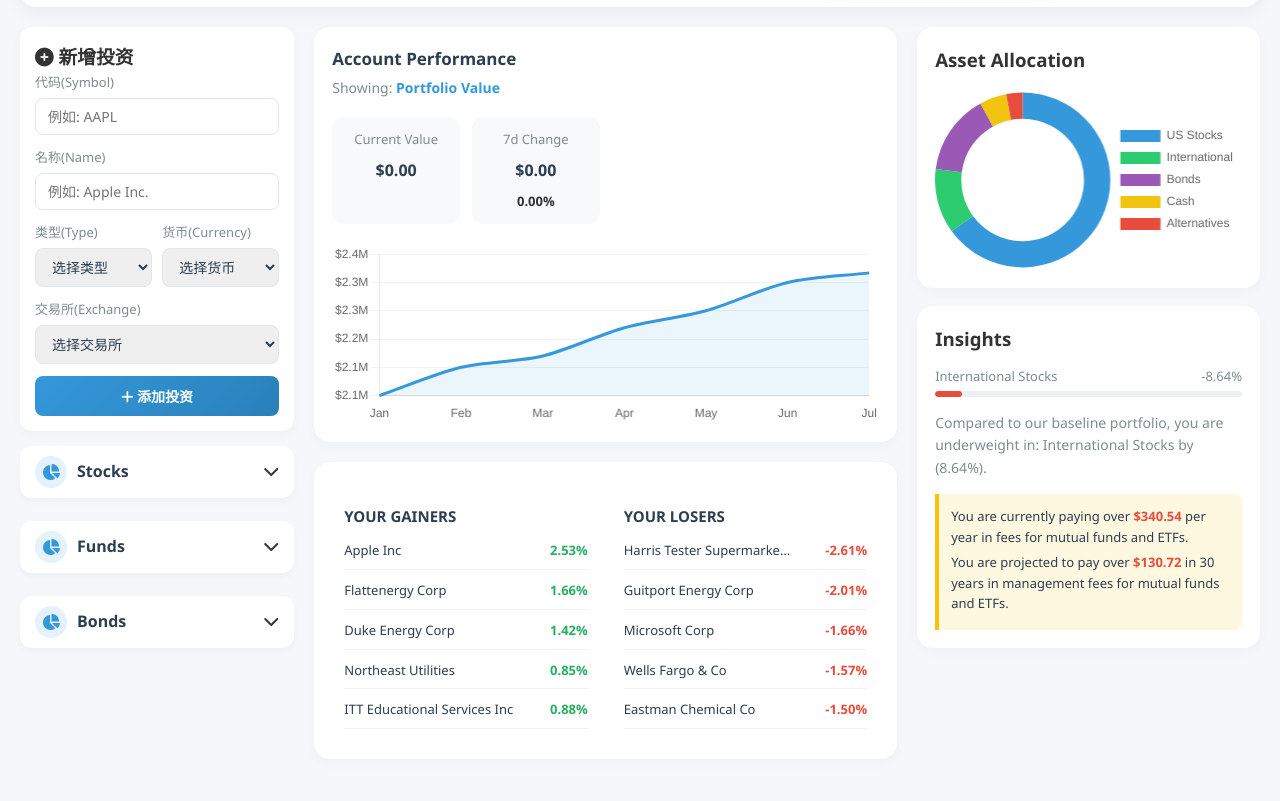
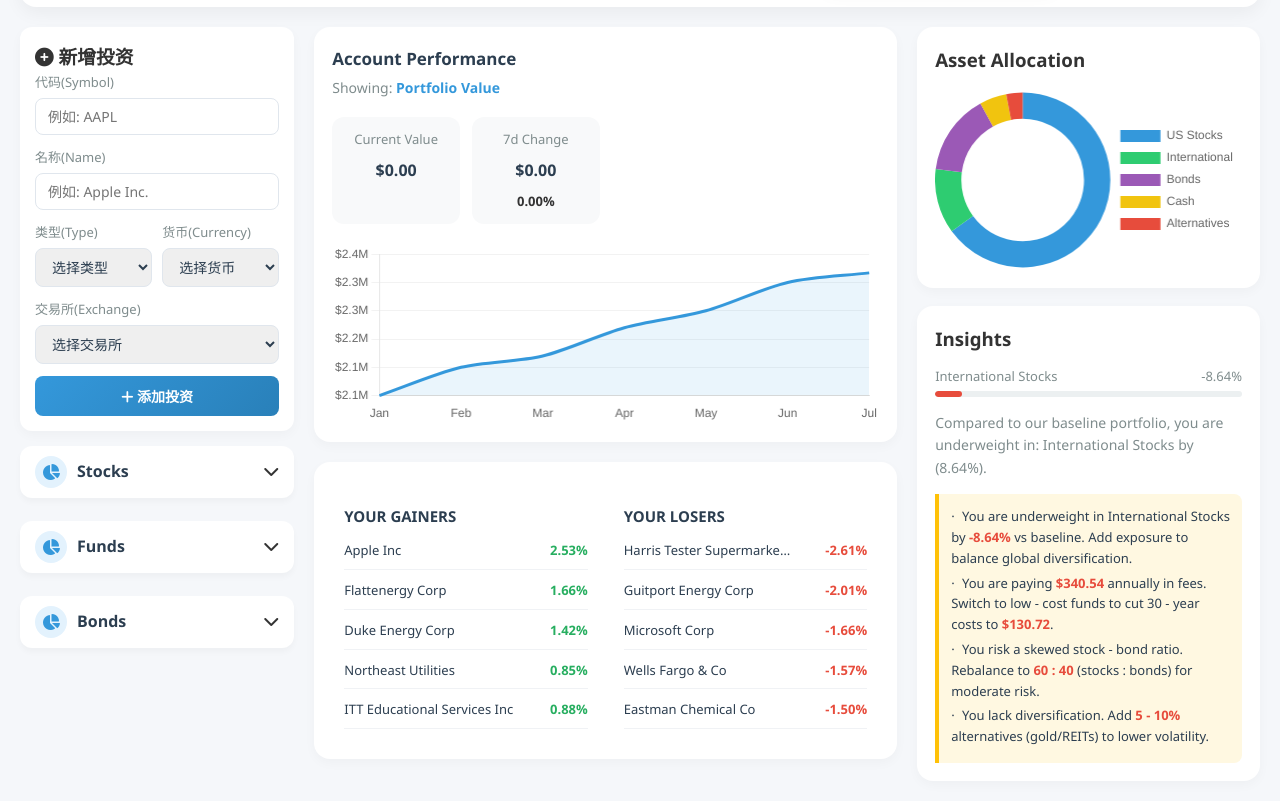
Before and after one commit to gf649573674/front_end, a plain HTML site: page index.html in a window 1280 px wide. Shown: the part 326-1127 px from the top of the page. Before the commit the page ends 1105 px from the top, so only its background shows below. Drawn offline with nearby package versions, Linux system fonts and the light colour scheme.

Commit message:
Insight content

```diff
--- a/index.html
+++ b/index.html
@@ -747,6 +747,12 @@
             font-size: 13px;
             color: #2c3e50;
             margin-bottom: 4px;
+        }
+
+        .fee-text::before {
+            content: "·"; /* 统一符号 */
+            margin-right: 4px; /* 符号与文本间距 */
+            flex-shrink: 0; /* 防止符号压缩 */
         }
 
         .fee-amount {
@@ -1216,10 +1222,16 @@
 
                 <div class="fee-card">
                     <p class="fee-text">
-                        You are currently paying over <span class="fee-amount">$340.54</span> per year in fees for mutual funds and ETFs.
+                        You are underweight in International Stocks by <span class="fee-amount">-8.64%</span> vs baseline. Add exposure to balance global diversification.
                     </p>
                     <p class="fee-text">
-                        You are projected to pay over <span class="fee-amount">$130.72</span> in 30 years in management fees for mutual funds and ETFs.
+                        You are paying <span class="fee-amount">$340.54</span> annually in fees. Switch to low - cost funds to cut 30 - year costs to <span class="fee-amount">$130.72</span>.
+                    </p>
+                    <p class="fee-text">
+                        You risk a skewed stock - bond ratio. Rebalance to <span class="fee-amount">60 : 40</span> (stocks : bonds) for moderate risk.
+                    </p>
+                    <p class="fee-text">
+                        You lack diversification. Add <span class="fee-amount">5 - 10%</span> alternatives (gold/REITs) to lower volatility.
                     </p>
                 </div>
             </div>
```
